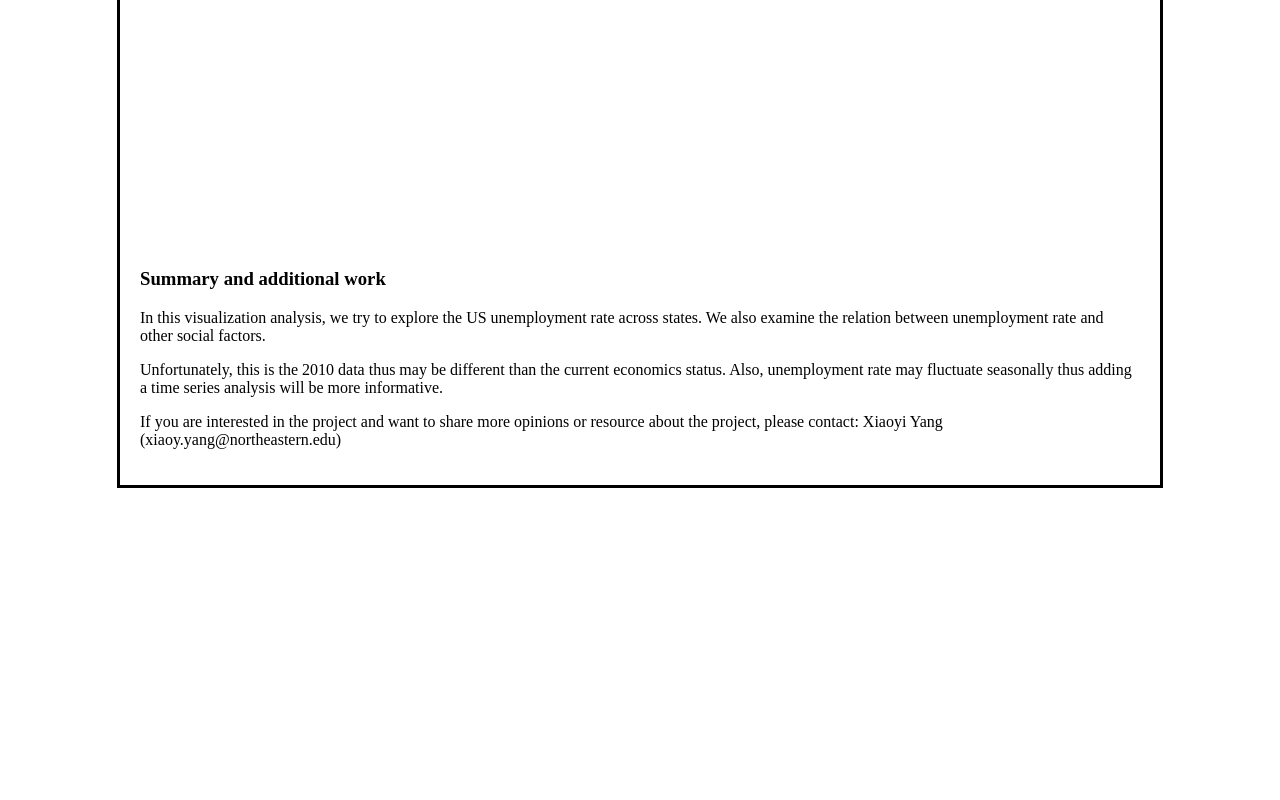
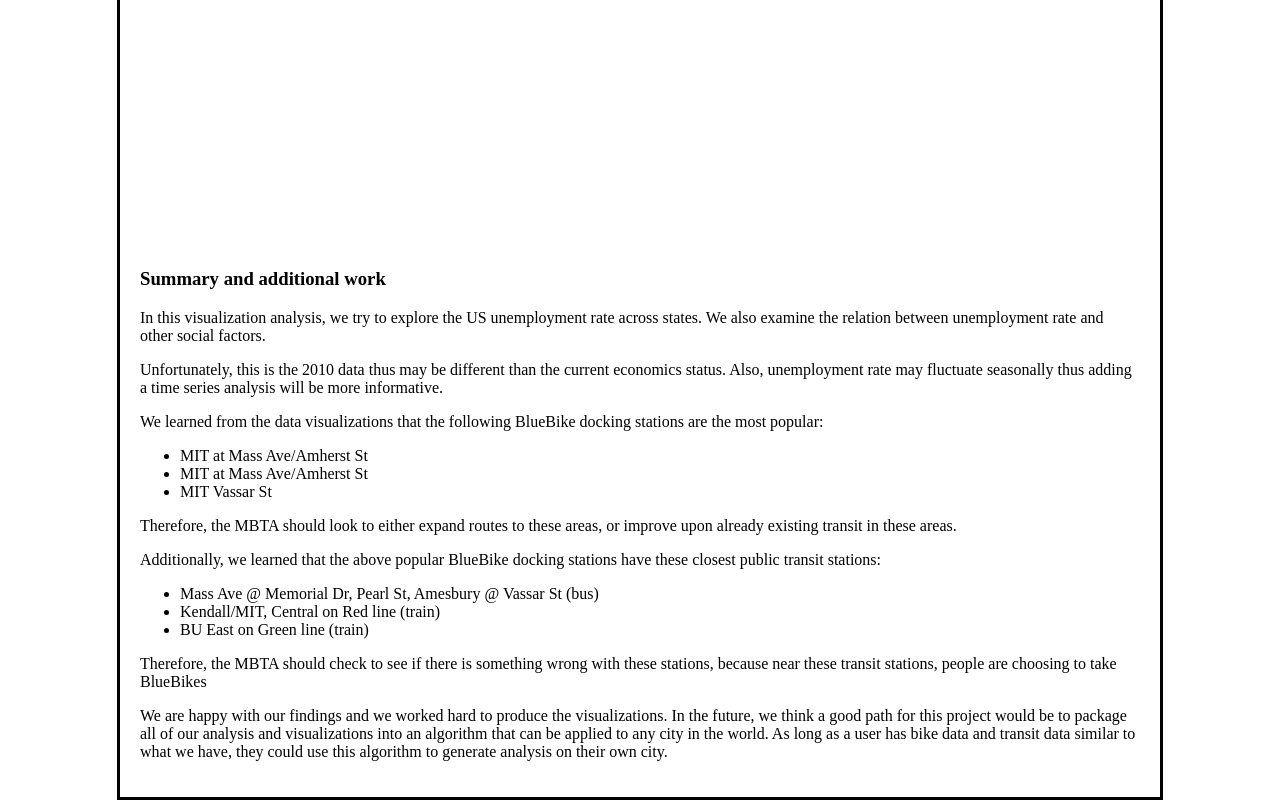
Before and after one commit to conordoyle/InfoPrezProject, a plain HTML site: page submission 2/website/index.html in a window 1280 px wide. Shown: the part 3924-4724 px from the top of the page. Before the commit the page ends 4412 px from the top, so only its background shows below. Drawn offline with Linux system fonts and the light colour scheme; a script that the page names is missing.

Commit message:
comitttt

```diff
--- a/submission 2/website/index.html
+++ b/submission 2/website/index.html
@@ -212,10 +212,35 @@
     will be more informative.
 </p>
 
-<p>If you are interested in the project and want to share more
-    opinions or resource about the project, please contact:
-    Xiaoyi Yang (xiaoy.yang@northeastern.edu)
+<p>
+    We learned from the data visualizations that the following BlueBike docking stations are the most popular:
+<ul>
+    <li>MIT at Mass Ave/Amherst St</li>
+    <li>MIT at Mass Ave/Amherst St</li>
+    <li>MIT Vassar St</li>
+</ul>
+Therefore, the MBTA should look to either expand routes to these areas, or improve upon already existing transit in
+these areas.
 </p>
+
+<p>
+    Additionally, we learned that the above popular BlueBike docking stations have these closest public transit
+    stations:
+<ul>
+    <li>Mass Ave @ Memorial Dr, Pearl St, Amesbury @ Vassar St (bus)</li>
+    <li>Kendall/MIT, Central on Red line (train)</li>
+    <li>BU East on Green line (train)</li>
+</ul>
+Therefore, the MBTA should check to see if there is something wrong with these stations, because near these transit
+stations, people are choosing to take BlueBikes
+</p>
+<p>
+    We are happy with our findings and we worked hard to produce the visualizations. In the future, we think a good path
+    for this project would be to package all of our analysis and visualizations into an algorithm that can be applied to
+    any city in the world. As long as a user has bike data and transit data similar to what we have, they could use this
+    algorithm to generate analysis on their own city.
+</p>
+
 
 </body>
 </html>
```
